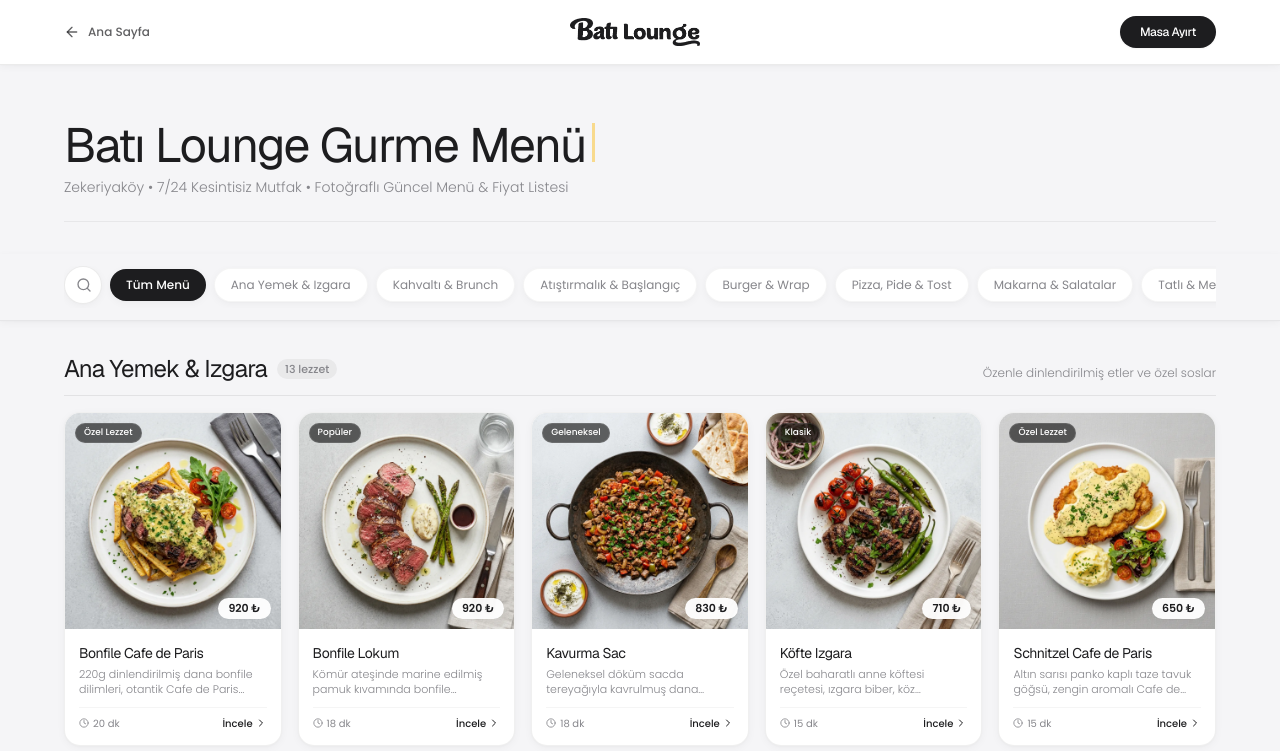
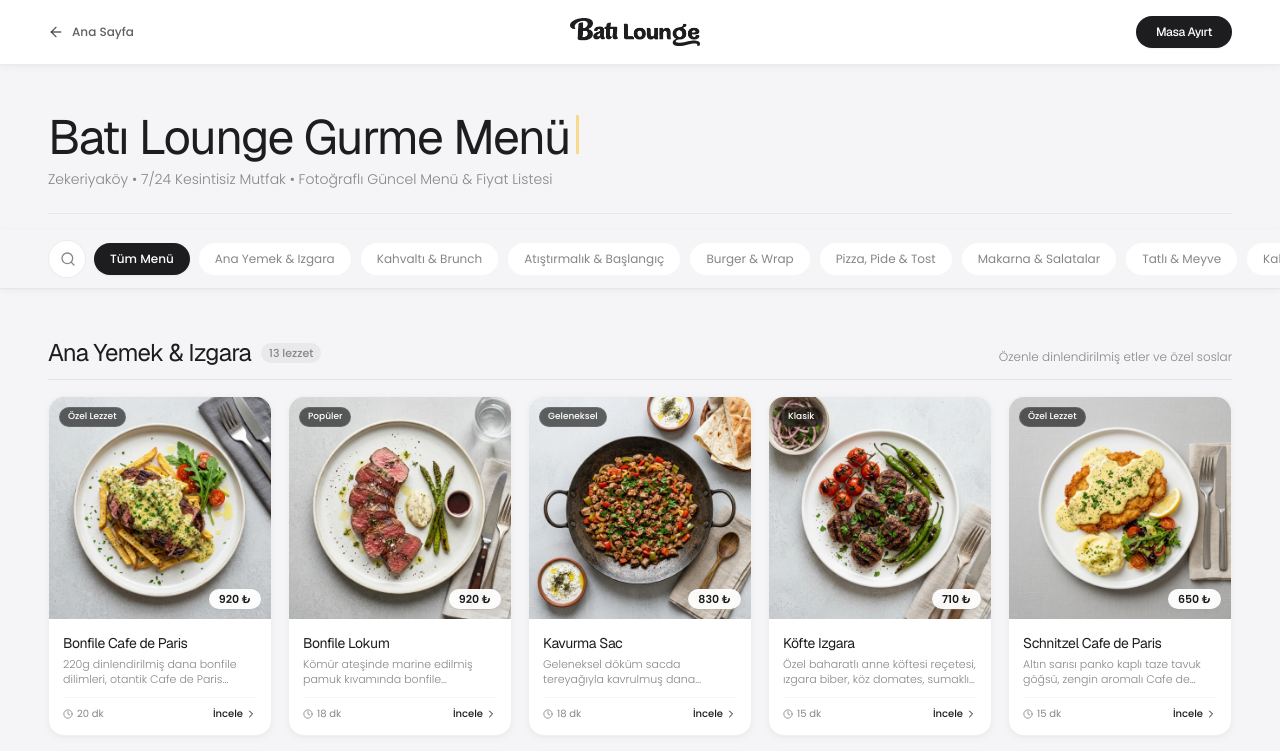
Before and after one commit to mbirlik24/batilounge, a Next.js app: page /menu in a window 1280 px wide. Shown: the top 751 px of the page. Built offline with nearby package versions, Linux system fonts and the light colour scheme.

Commit message:
fix(menu): full-width category bar, active category selection, and smooth search pill styling

```diff
--- a/src/app/menu/page.tsx
+++ b/src/app/menu/page.tsx
@@ -84,21 +84,27 @@ export default function MenuPage() {
     return categoriesWithItems.reduce((acc, cat) => acc + cat.items.length, 0);
   }, [categoriesWithItems]);
 
-  const handleCategoryClick = (catId: string) => {
+  const handleCategoryClick = (catId: string, e?: React.MouseEvent<HTMLButtonElement>) => {
     setSearchQuery('');
     setIsSearchOpen(false);
+    setActiveCategory(catId);
 
-    if (activeCategory === 'all' && catId !== 'all') {
-      const el = document.getElementById(catId);
-      if (el) {
-        el.scrollIntoView({ behavior: 'smooth', block: 'start' });
-        return;
-      }
+    if (e?.currentTarget) {
+      e.currentTarget.scrollIntoView({
+        behavior: 'smooth',
+        block: 'nearest',
+        inline: 'center',
+      });
     }
 
-    setActiveCategory(catId);
     if (catId === 'all') {
       window.scrollTo({ top: 0, behavior: 'smooth' });
+    } else {
+      const el = document.getElementById('category-bar');
+      if (el) {
+        const topY = el.getBoundingClientRect().top + window.scrollY - 64;
+        window.scrollTo({ top: Math.max(0, topY), behavior: 'smooth' });
+      }
     }
   };
 
@@ -106,7 +112,7 @@ export default function MenuPage() {
     <div className="min-h-screen bg-[#F5F5F7] dark:bg-black text-[#1D1D1F] dark:text-[#F5F5F7]">
       {/* Top Header */}
       <header className="sticky top-0 z-40 apple-glass-nav border-b border-black/[0.08] dark:border-white/[0.12] shadow-apple-sm">
-        <div className="max-w-7xl mx-auto px-6 sm:px-10 lg:px-16 h-16 flex items-center justify-between">
+        <div className="max-w-7xl mx-auto px-4 sm:px-8 lg:px-12 h-16 flex items-center justify-between">
           <Link
             href="/"
             className="flex items-center gap-2 text-xs font-sans font-medium text-[#1D1D1F]/70 dark:text-[#F5F5F7]/70 hover:text-[#1D1D1F] dark:hover:text-white transition-colors"
@@ -141,10 +147,9 @@ export default function MenuPage() {
         </div>
       </header>
 
-      {/* Main Menu Container */}
-      <main className="max-w-7xl mx-auto px-6 sm:px-10 lg:px-16 py-10 sm:py-14">
-        {/* Title */}
-        <div className="mb-8 pb-6 border-b border-black/[0.06] dark:border-white/[0.08]">
+      {/* Hero / Page Title Header */}
+      <div className="max-w-7xl mx-auto px-4 sm:px-8 lg:px-12 pt-8 sm:pt-12 pb-4">
+        <div className="pb-6 border-b border-black/[0.06] dark:border-white/[0.08]">
           <TypewriterHeading
             text="Batı Lounge Gurme Menü"
             as="h1"
@@ -155,21 +160,24 @@ export default function MenuPage() {
             Zekeriyaköy • 7/24 Kesintisiz Mutfak • Fotoğraflı Güncel Menü & Fiyat Listesi
           </p>
         </div>
+      </div>
 
-        {/* Segmented Category Filter with Circular Expandable Search (Sticky under Header) */}
-        <div className="sticky top-16 z-30 -mx-6 px-6 sm:-mx-10 sm:px-10 lg:-mx-16 lg:px-16 py-3 mb-8 bg-[#F5F5F7]/95 dark:bg-black/95 backdrop-blur-xl border-b border-black/[0.06] dark:border-white/[0.08] shadow-apple-sm transition-all">
-          <div className="flex items-center gap-2 overflow-x-auto pb-1 scrollbar-none">
+      {/* Sticky Full-Width Category Filter Bar with Edge-to-Edge Fluid Flow */}
+      <div
+        id="category-bar"
+        className="sticky top-16 z-30 w-full bg-[#F5F5F7]/95 dark:bg-black/95 backdrop-blur-xl border-b border-black/[0.06] dark:border-white/[0.08] shadow-apple-sm"
+      >
+        <div className="max-w-7xl mx-auto px-4 sm:px-8 lg:px-12 py-2.5 flex items-center gap-2 overflow-x-auto scrollbar-none">
           {/* Circular Expandable Search Button */}
           <motion.div
             ref={searchContainerRef}
-              layout
             animate={{
               width: isSearchOpen || searchQuery ? 270 : 38,
             }}
-              transition={{ type: 'spring', stiffness: 500, damping: 35 }}
-              className={`h-[38px] shrink-0 flex items-center rounded-full bg-white dark:bg-zinc-900 border transition-all shadow-apple-sm overflow-hidden ${
+            transition={{ type: 'spring', stiffness: 450, damping: 32 }}
+            className={`h-[38px] shrink-0 flex items-center rounded-full bg-white dark:bg-zinc-900 border overflow-hidden ${
               isSearchOpen || searchQuery
-                  ? 'border-black/20 dark:border-white/30 ring-2 ring-black/5 dark:ring-white/10'
+                ? 'border-zinc-900/30 dark:border-white/40 shadow-sm'
                 : 'border-black/[0.08] dark:border-white/[0.1] hover:border-black/20 dark:hover:border-white/20'
             }`}
           >
@@ -242,10 +250,10 @@ export default function MenuPage() {
             return (
               <button
                 key={cat.id}
-                  onClick={() => handleCategoryClick(cat.id)}
-                  className={`px-4 py-2 rounded-full text-xs font-sans whitespace-nowrap transition-all duration-150 shadow-apple-sm ${
+                onClick={(e) => handleCategoryClick(cat.id, e)}
+                className={`px-4 py-2 rounded-full text-xs font-sans whitespace-nowrap transition-all duration-150 ${
                   isActive
-                      ? 'bg-[#1D1D1F] dark:bg-white text-white dark:text-[#1D1D1F] font-medium'
+                    ? 'bg-[#1D1D1F] dark:bg-white text-white dark:text-[#1D1D1F] font-medium shadow-sm'
                     : 'bg-white dark:bg-zinc-900 text-[#86868B] hover:text-[#1D1D1F] dark:hover:text-white border border-black/[0.04] dark:border-white/[0.06]'
                 }`}
               >
@@ -256,6 +264,8 @@ export default function MenuPage() {
         </div>
       </div>
 
+      {/* Main Menu Container */}
+      <main className="max-w-7xl mx-auto px-4 sm:px-8 lg:px-12 py-8 sm:py-12">
         {/* Menu Items Grouped by Category */}
         <div className="space-y-12 sm:space-y-16">
           {categoriesWithItems.length > 0 ? (
```
Lines whose indentation alone changed are shown as unchanged.
